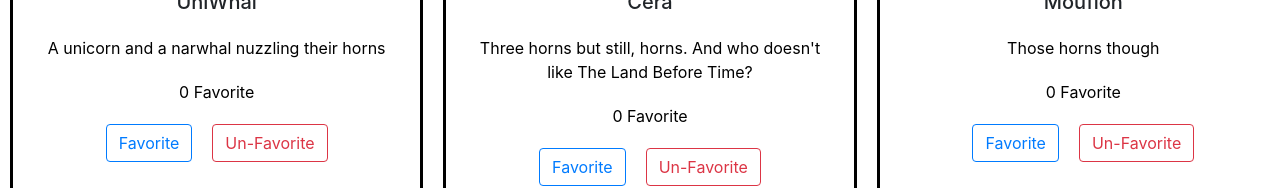
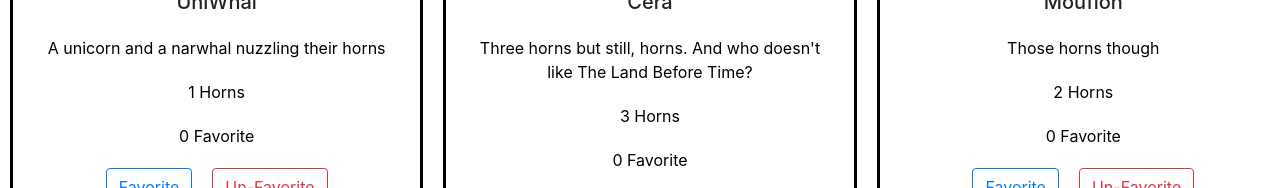
Before and after one commit to DrPayne25/gallary-of-horns, a React (Create React App) app: page / in a window 1280 px wide. Shown: the part 404-592 px from the top of the page. Built offline with nearby package versions, Linux system fonts and the light colour scheme.

Commit message:
added horns into the body

```diff
--- a/src/HornedBeasts.js
+++ b/src/HornedBeasts.js
@@ -38,6 +38,7 @@ class HornedBeats extends React.Component {
         <Card.Body>
           <Card.Title>{this.props.title}</Card.Title>
           <Card.Text>{this.props.description}</Card.Text>
+          <p>{this.props.horns} Horns</p>
           <p id="favorite">{this.state.timesFavorited ? this.state.timesFavorited : '0'} Favorite {this.state.showFavorite ? '💘' : ''}</p>
           <Button variant="outline-primary" onClick={this.favorite}>Favorite</Button>
           <Button variant="outline-danger" onClick={this.unFavorite}>Un-Favorite</Button>
--- a/src/Main.js
+++ b/src/Main.js
@@ -14,6 +14,7 @@ class Main extends React.Component {
         title={beastComponent.title}
         imageUrl= {beastComponent.image_url}
         description={beastComponent.description}
+        horns={beastComponent.horns}
         />
         beastToRender.push(beast);
       })
```
